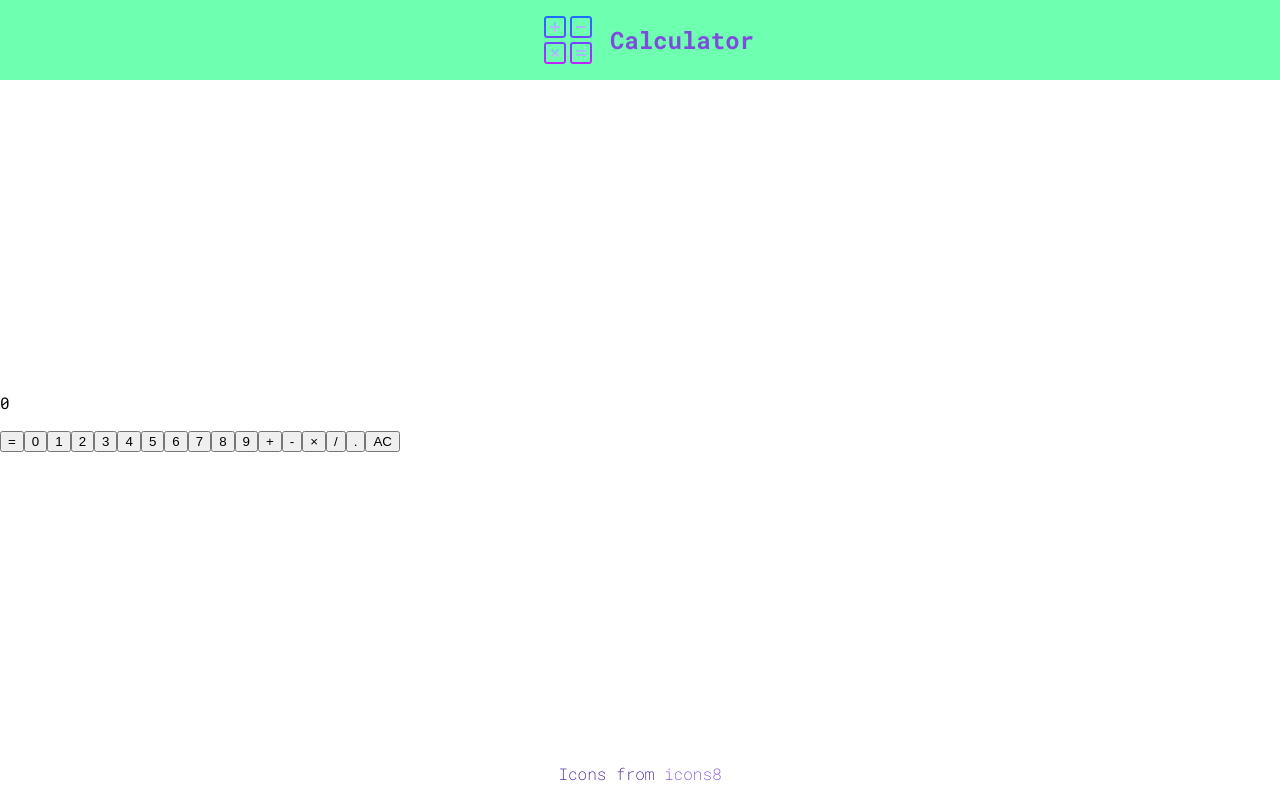
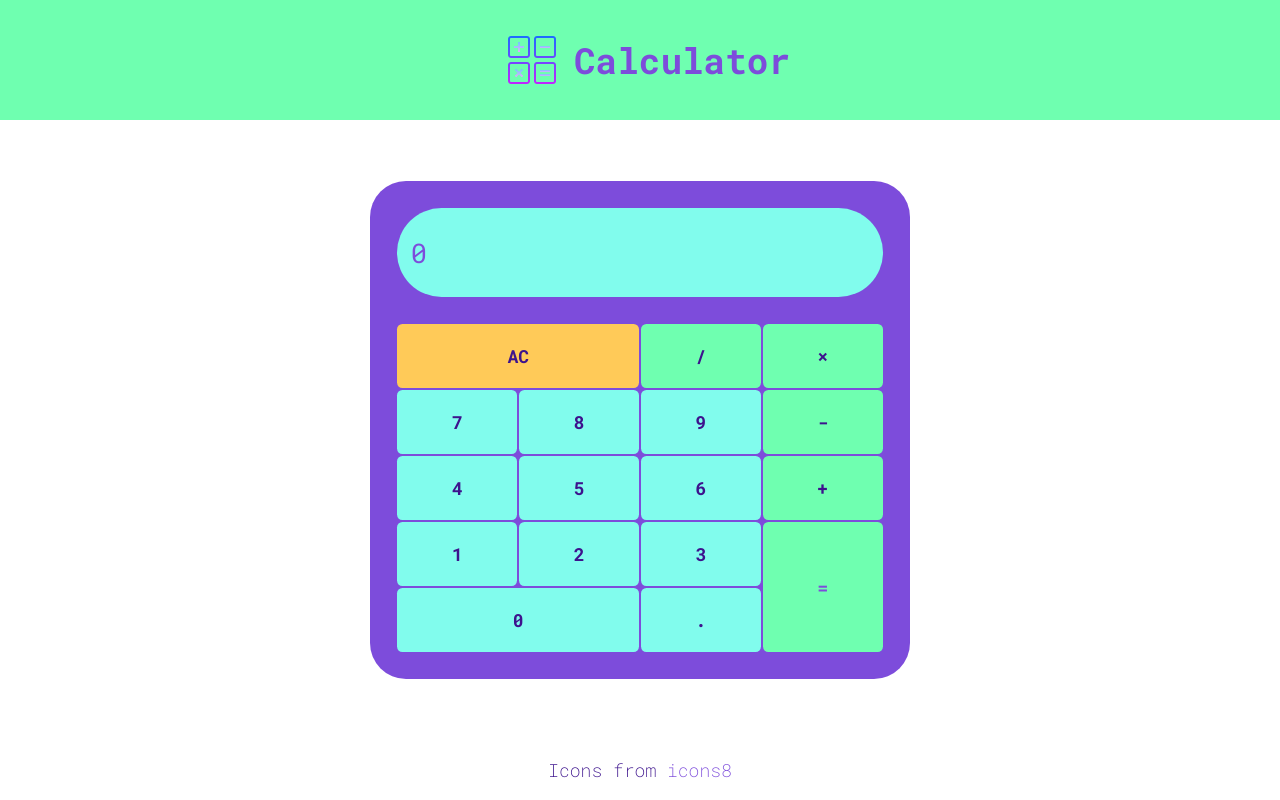
Before and after one commit to moharamfatema/web-calculator, a React (Create React App) app: page / in a window 1280 px wide. Built offline with nearby package versions, Linux system fonts and the light colour scheme.

Commit message:
done styling

```diff
--- a/public/BtnData.json
+++ b/public/BtnData.json
@@ -1,12 +1,43 @@
 [
+
+    {
+        "id":"clear",
+        "value":"AC"
+    },
+    {
+        "id":"decimal",
+        "value":"."
+    },
     {
         "id":"equals",
-        "value":"="
+        "value":"=",
+        "type":"operation"
     },
     {
-        "id":"zero",
-        "value":0
+        "id":"seven",
+        "value":"7"
     },
+    {
+        "id":"eight",
+        "value":"8"
+    },
+    {
+        "id":"nine",
+        "value":"9"
+    },
+    {
+        "id":"four",
+        "value":"4"
+    },
+    {
+        "id":"five",
+        "value":"5"
+    },
+    {
+        "id":"six",
+        "value":"6"
+    },
+
     {
         "id":"one",
         "value":"1"
@@ -20,28 +51,8 @@
         "value":"3"
     },
     {
-        "id":"four",
-        "value":"4"
-    },
-    {
-        "id":"five",
-        "value":"5"
-    },
-    {
-        "id":"six",
-        "value":"6"
-    },
-    {
-        "id":"seven",
-        "value":"7"
-    },
-    {
-        "id":"eight",
-        "value":"8"
-    },
-    {
-        "id":"nine",
-        "value":"9"
+        "id":"zero",
+        "value":0
     },
     {
         "id":"add",
@@ -62,13 +73,5 @@
         "id":"divide",
         "value":"/",
         "type":"operation"
-    },
-    {
-        "id":"decimal",
-        "value":"."
-    },
-    {
-        "id":"clear",
-        "value":"AC"
     }
 ]
--- a/src/App.css
+++ b/src/App.css
@@ -6,6 +6,9 @@
   --accent-3: #81FCED;
   --accent-4: #FFCA58;
   --neutral-2: #3D138D;
+
+  --row-size: 8vh;
+  --column-size: 15vmin;
 
   display: flex;
   flex-direction: column;
@@ -16,7 +19,7 @@
 header {
   text-align: center;
   font-weight: 700;
-  font-size: x-large;
+  font-size:2em;
   color: var(--brand);
   background-color: var(--accent-1);
   width:100%;
@@ -40,3 +43,82 @@ footer a{
   color:var(--brand);
   text-decoration: unset;
 }
+
+.board{
+  background-color: var(--brand);
+  display: flex;
+  flex-direction: column;
+  align-self: center;
+  padding: 1.5em;
+  border-radius: 2em;
+  justify-content: space-evenly;
+  margin: 1em 1em;
+}
+
+#display{
+  background-color: var(--accent-3);
+  color: var(--brand);
+  padding: 0 0.5em;
+  border-radius: 2em;
+  margin: 0 0 1em 0;
+  font-size: 1.5em;
+  font-weight: 400;
+}
+.keypad{
+  display: grid;
+  grid-gap: 0.1em;
+  grid-template:
+    var(--row-size) var(--row-size) var(--row-size) var(--row-size) var(--row-size) /
+    var(--column-size) var(--column-size) var(--column-size) var(--column-size) ;
+}
+
+.keypad button{
+  background-color: var(--accent-3);
+  color: var(--neutral-2);
+  padding: 0.5em;
+  font-family: 'Roboto Mono', monospace;
+  font-weight: 700;
+  font-size:1em;
+  border: unset;
+  border-radius: 0.3em;
+  display: inline-flex;
+  align-items: center;
+  justify-content: center;
+}
+.keypad .operation{
+  background-color: var(--accent-1);
+}
+#clear{
+  grid-column: 1 / 3;
+  background-color: var(--accent-4);
+}
+#divide{
+  grid-column: 3 / auto;
+  grid-row: 1 / auto;
+}
+#multiply{
+  grid-column: 4 / auto;
+  grid-row: 1 / auto;
+}
+#subtract{
+  grid-column: 4 / auto;
+  grid-row: 2 / auto;
+}
+#add{
+  grid-column: 4 / auto;
+  grid-row: 3 / auto;
+}
+#equals{
+  grid-column: 4 / auto;
+  grid-row: 4 / 6;
+  background-color: var(--accent-1);
+  color: var(--brand);
+}
+#zero{
+  grid-column: 1 / 3;
+  grid-row: 5 / 5;
+}
+#decimal{
+  grid-column: 3 / 4;
+  grid-row: 5 / 5;
+}
--- a/src/App.js
+++ b/src/App.js
@@ -53,6 +53,7 @@ function App() {
               onClick={onClick}
               value={btn.value}
               type={btn.type}
+              className={btn.type}
             >
               {btn.value}
             </button>
--- a/src/index.css
+++ b/src/index.css
@@ -8,7 +8,15 @@ body {
   font-family: 'Roboto Mono', monospace;
 
 }
-
+@media (min-width:576px) {
+  body{font-size: 18px;}
+}
+@media (max-width:576px) and  (min-width:100) {
+  body{font-size: 16px;}
+}
+@media (max-width:200px) {
+  body{font-size: 12px;}
+}
 code {
   font-family: source-code-pro, Menlo, Monaco, Consolas, 'Courier New',
     monospace;
```
Also changed, not shown: screenshots/desktop.png (added), 1 other file (tests, documents, lock files or other folders).
